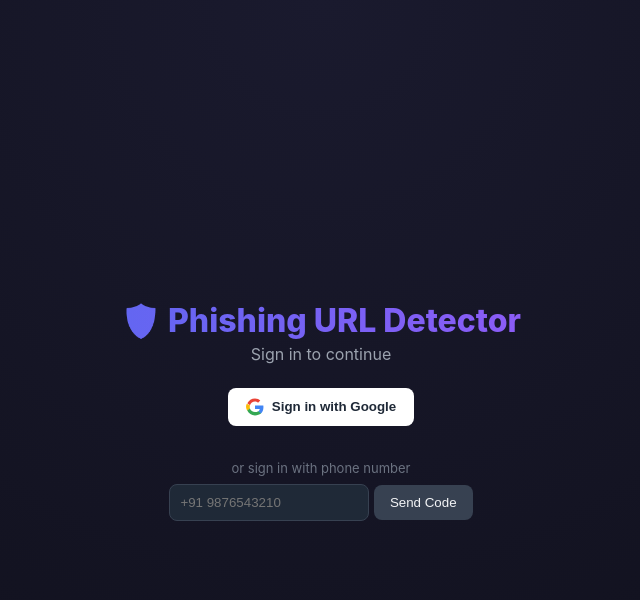
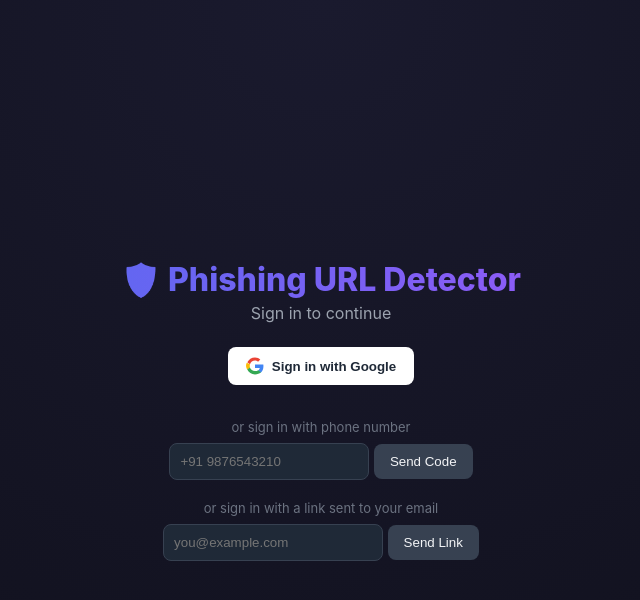
Before and after one commit to gmahanth-web/phishing-url, a Flask app: page / in a window 1280 px wide. Shown: the top 600 px of the page, without its empty margins (319-959 px from the left). Run offline with Flask 3, Linux system fonts and the light colour scheme; parts of the project's set-up code (start-up, migrations or seed data) failed here and were passed over; some libraries are stand-ins or nearby versions.

Commit message:
Update index.html

```diff
--- a/templates/index.html
+++ b/templates/index.html
@@ -76,6 +76,17 @@
     </div>
     <div id="recaptcha-container"></div>
   </div>
+
+  <div id="emailLinkBox" style="text-align:center; margin-top:20px;">
+    <div style="color:#6b7280; font-size:13px; margin-bottom:8px;">or sign in with a link sent to your email</div>
+    <div id="emailStep1">
+      <input id="emailInput" type="email" placeholder="you@example.com" style="padding:10px; border-radius:8px; border:1px solid #374151; background:#1f2937; color:#f3f4f6; width:220px;">
+      <button id="sendEmailLinkBtn" style="background:#374151; color:#f3f4f6; border:none; padding:10px 16px; border-radius:8px; cursor:pointer;">Send Link</button>
+    </div>
+    <div id="emailSentNote" style="display:none; color:#9ca3af; font-size:13px; margin-top:8px;">
+      Check your inbox and click the sign-in link to continue.
+    </div>
+  </div>
 </div>
 
 <!-- Main app: hidden until signed in -->
@@ -112,7 +123,8 @@
 
   import { initializeApp } from "https://www.gstatic.com/firebasejs/10.12.0/firebase-app.js";
   import { getAuth, GoogleAuthProvider, signInWithPopup, signOut, onAuthStateChanged,
-           RecaptchaVerifier, signInWithPhoneNumber }
+           RecaptchaVerifier, signInWithPhoneNumber,
+           sendSignInLinkToEmail, isSignInWithEmailLink, signInWithEmailLink }
     from "https://www.gstatic.com/firebasejs/10.12.0/firebase-auth.js";
   import { getFirestore, collection, addDoc, query, where, orderBy, limit, onSnapshot, serverTimestamp }
     from "https://www.gstatic.com/firebasejs/10.12.0/firebase-firestore.js";
@@ -173,6 +185,44 @@
       alert("Invalid code, try again.");
     }
   };
+
+  // ---------------- Email link sign-in ----------------
+  document.getElementById("sendEmailLinkBtn").onclick = async () => {
+    const email = document.getElementById("emailInput").value.trim();
+    if (!email) return alert("Enter your email address.");
+
+    const actionCodeSettings = {
+      url: window.location.href,
+      handleCodeInApp: true,
+    };
+
+    try {
+      await sendSignInLinkToEmail(auth, email, actionCodeSettings);
+      window.localStorage.setItem("emailForSignIn", email);
+      document.getElementById("emailStep1").style.display = "none";
+      document.getElementById("emailSentNote").style.display = "block";
+    } catch (err) {
+      console.error(err);
+      alert("Failed to send sign-in link: " + err.message);
+    }
+  };
+
+  // If this page load IS the sign-in link being opened, complete the sign-in
+  if (isSignInWithEmailLink(auth, window.location.href)) {
+    let storedEmail = window.localStorage.getItem("emailForSignIn");
+    if (!storedEmail) {
+      storedEmail = window.prompt("Please confirm your email to complete sign-in:");
+    }
+    signInWithEmailLink(auth, storedEmail, window.location.href)
+      .then(() => {
+        window.localStorage.removeItem("emailForSignIn");
+        window.history.replaceState({}, document.title, window.location.pathname);
+      })
+      .catch((err) => {
+        console.error(err);
+        alert("Sign-in link failed or expired: " + err.message);
+      });
+  }
 
   onAuthStateChanged(auth, (user) => {
     currentUser = user;
```
